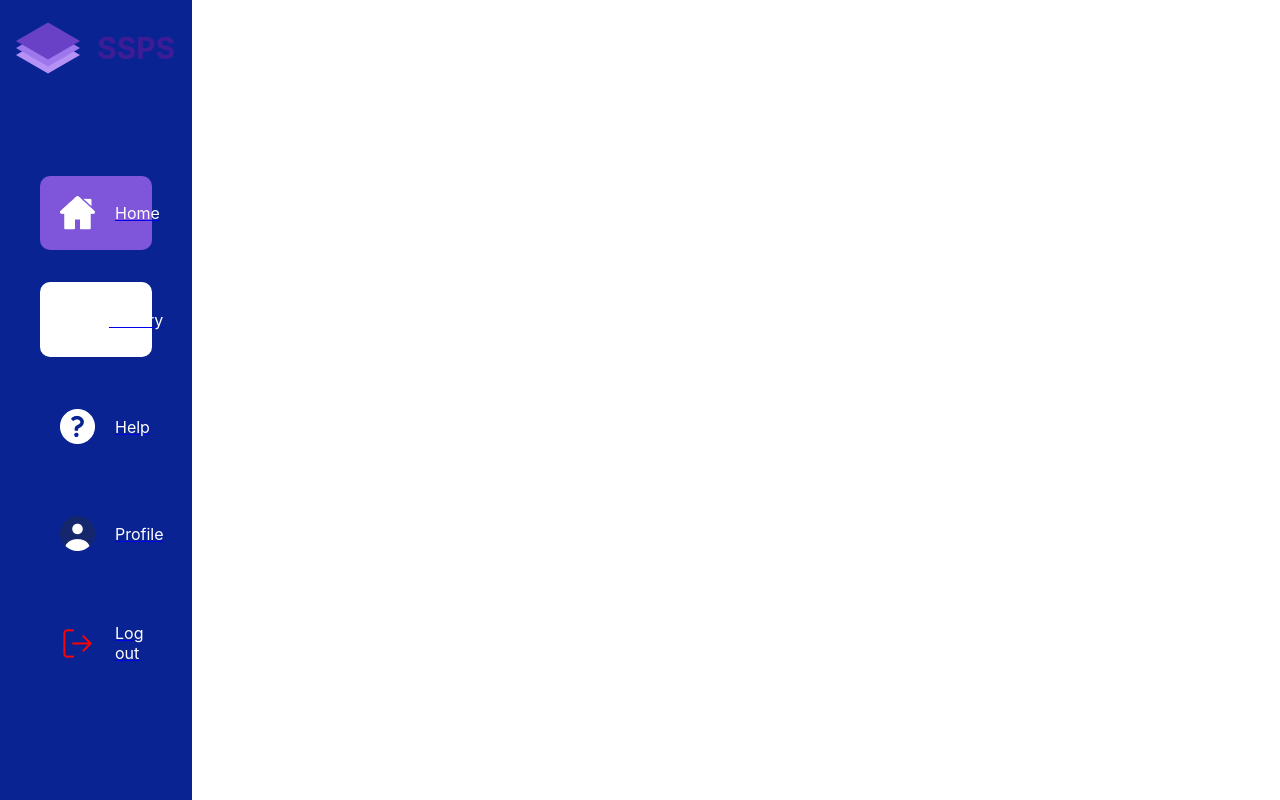
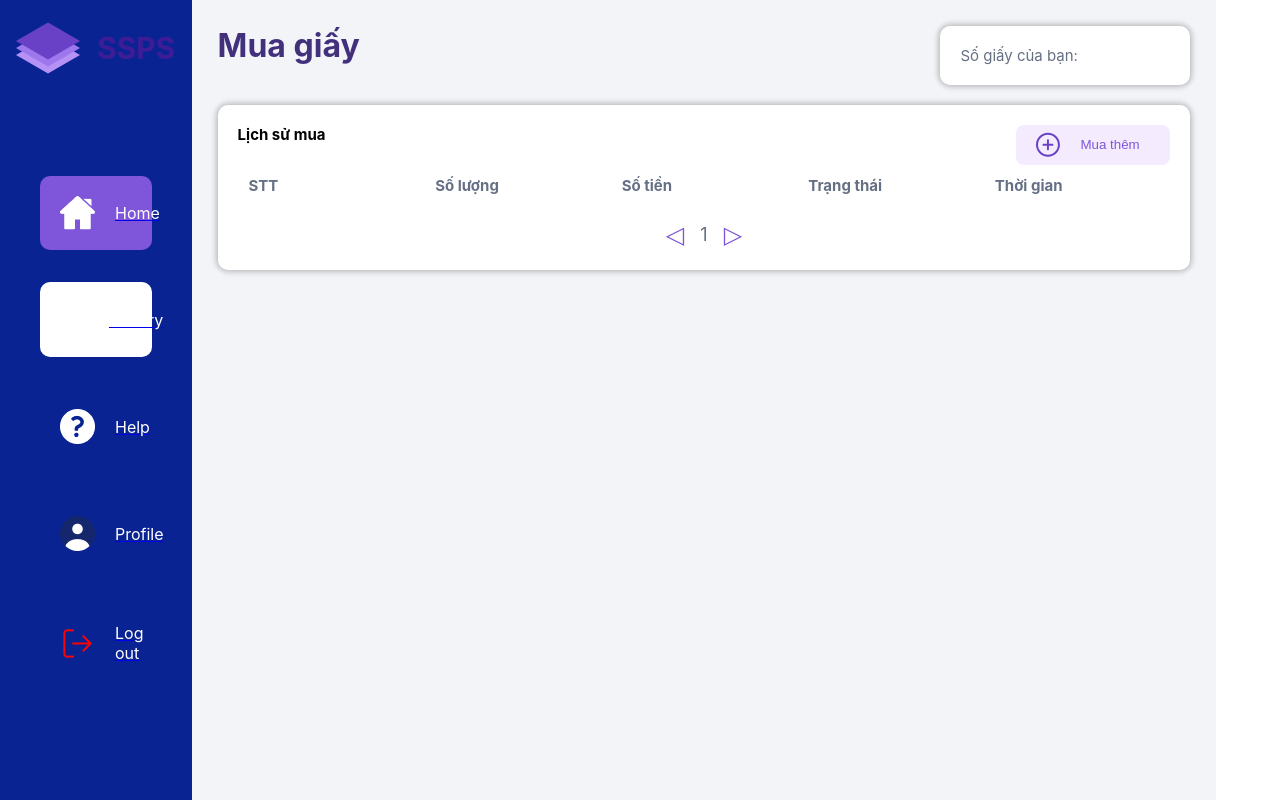
Before and after one commit to ShunPeng1/Multi-Disciplinary-Project, a React (Create React App) app in the folder WebApplication/yolohome-client/: page /history in a window 1280 px wide. Built offline with nearby package versions, Linux system fonts and the light colour scheme.

Commit message:
feat: History Page
feat: History Page

```diff
--- a/WebApplication/yolohome-client/src/App.jsx
+++ b/WebApplication/yolohome-client/src/App.jsx
@@ -1,18 +1,20 @@
-// App.js
-import React from 'react';
+// import { useState } from "react";
+import { BrowserRouter as Router, Route, Routes, useLocation } from "react-router-dom";
+// import { Home, BuyPaper, History, Print, Profile, Login, PrintConfig } from "./Pages";
+import "./App.css";
 import { useEffect, useState } from "react";
-import { BrowserRouter as Router, Routes, Route, useLocation } from 'react-router-dom'; // Remove Switch
-import Login from './pages/Login';
-import Register from './pages/Register'; // Update import
-import Dashboard from './pages/Dashboard';
 import NavBar  from "./components/NavBar";
-// import DefaultLayout from './components/layouts/DefaultLayout';
+import Login from "./pages/Login";
+import Dashboard from "./pages/Dashboard";
+import History from './pages/History';
+import Register from "./pages/Register";
+
 const MaybeShowNavbar = ({children}) => {
   const location = useLocation();
   const [showNavbar, setShowNavbar] = useState(false);
 
   useEffect(() => {
-    if (location.pathname === '/' || location.pathname === '/register' || location.pathname === '/PrintConfig') {
+    if (location.pathname === '/' || location.pathname === '/Print' || location.pathname === '/PrintConfig') {
       setShowNavbar(false);
     }
     else {
@@ -24,24 +26,30 @@ const MaybeShowNavbar = ({children}) => {
     <div>{showNavbar && children}</div>
   )
 }
+
 function App() {
+  // const [count, setCount] = useState(0);
+
+
   return (
     <Router>
       <div className="App">
         <MaybeShowNavbar>
           <NavBar/>
         </MaybeShowNavbar>
-        <div className='content'>
+        <div className="content">
           <Routes>
-            <Route path="/" element={<Login></Login>} />
-            <Route path="/register" element={<Register></Register>} />
-            <Route path="/dashboard" element={<Dashboard></Dashboard>} />
+            <Route exact path="/" element={<Login />} />
+            <Route path="/dashboard" element={<Dashboard />} />
+            {/* <Route path="/BuyPaper" element={<BuyPaper paperHistoryItems = {paperHistoryItems} updatePaperHistoryItems = {updatePaperHistoryItems} pageNumber = {page} updatePageNumber = {updatePage} />} /> */}
+            <Route path="/history" element={<History/>} />
+            {/* <Route path="/Print" element={<Print />} /> */}
+            {/* <Route path="/Profile" element={<Profile image={image} handleImageChange={handleImageChange} printTimes={printTimes} page={page} waiting={countPrintStatusWait}/>} /> */}
+            <Route path="/register" element={<Register/>} />
           </Routes>
         </div>
       </div>
-
     </Router>
   );
 }
-
 export default App;
--- a/WebApplication/yolohome-client/src/pages/Dashboard/Dashboard.css
+++ b/WebApplication/yolohome-client/src/pages/Dashboard/Dashboard.css
@@ -7,33 +7,33 @@
 }
 
 
-  .home   .contentSection {
+.contentSection {
   flex-grow: 1;
   width: 100%;
   padding: 2.5% 2.5% 0 2.5%;
   background-color: #F2F4F7;
 }
 
-  .home   .specialWelcome {
+.specialWelcome {
   color: #42307D;
   font-size: 2em;
   font-weight: bold;
   margin-bottom: 5px;
 }
 
-  .home .goodluck {
+.goodluck {
   color: #6941C6;
   margin-bottom: 15px;
 }
 
-  .home  .importantView {
+.importantView {
   display: flex;
   flex-direction: row;
   align-items: center;
   justify-content: center;
 }
 
-  .home  .viewItem {
+.viewItem {
   display: flex;
   flex-direction: row;
   align-items: center;
@@ -45,21 +45,21 @@
   box-shadow: 5px 5px 4px rgba(0, 0, 0, 0.1);
 }
 
-  .home  .viewItem:last-child {
+.viewItem:last-child {
   margin-right: 0;
 }
 
-  .home  .viewImg {
+.viewImg {
   background-color: #F4EBFF;
   padding: 20px;
   border-radius: 10px;
 }
 
-  .home   .data {
+.data {
   margin-left: auto;
 }
 
-  .home   .value {
+.value {
   color: #6941C6;
   font-weight: bold;
   font-size: 2em;
@@ -67,11 +67,11 @@
   text-align: right;
 }
 
-  .home  .description {
+.description {
   color: #6941C6;
 }
 
-  .home  .waitingLog {
+.waitingLog {
   display: flex;
   flex-direction: column;
   margin-top: 20px;
@@ -80,7 +80,7 @@
   border-radius: 10px;
 }
 
-  .home  .waitP {
+.waitP {
   font-weight: bold;
   margin-bottom: 10px;
 }
--- /dev/null
+++ b/WebApplication/yolohome-client/src/pages/History/History.css
@@ -0,0 +1,123 @@
+.buypaper {
+    display: flex;
+    width: 100%;
+    min-height: 100vh;
+    max-height: 100%;
+    flex-direction: column;
+}
+
+.table {
+    width: 100%;
+
+}
+
+.buyLog {
+    display: flex;
+    flex-direction: column;
+    margin-top: 20px;
+    background-color: white;
+    padding: 20px;
+    border-radius: 10px;
+    color: rgba(102,112,133,1);
+    font-size: 15px;
+    box-shadow: 0 -4px 4px 0px rgba(0, 0, 0, 0.1),
+              4px 0 4px 0 rgba(0, 0, 0, 0.1),
+              0 4px 4px 0 rgba(0, 0, 0, 0.1),
+              -4px 0 4px 0 rgba(0, 0, 0, 0.1);
+}
+
+.buyHeader {
+    text-align: left;
+    z-index: 1;
+}
+
+table {
+    margin: 10px;
+    border-collapse: collapse;
+}
+
+th {
+    width: 20%;
+    padding-bottom: 15px;
+}
+
+td{
+    width: 20%;
+    padding-top: 25px;
+    padding-bottom: 25px;
+    border-top: 1px solid rgba(102,112,133,1);
+}
+
+.title {
+    display: flex;
+    flex-direction: row;
+    height: 40px;
+}
+
+
+.boxTitle {
+    color: #000;
+    font-weight: bold;
+}
+
+.pagination {
+    display: flex;
+    justify-content: center;
+    align-items: center;
+}
+
+.pagination button {
+    font-size: 1.6em;
+    color: #7F56D9;
+    background-color: white;
+    margin: 0 10px;
+    border: none;
+}
+
+.pagination span {
+    font-size: 1.2em;
+}
+
+.titleContainer{
+    display: flex;
+    flex-direction: row;
+}
+
+.paperLeft{
+    display: flex;
+    flex-direction: row;
+    width: 250px;
+    align-items: center;
+    margin: auto 0 auto auto;
+}
+
+.paperTitle{
+    padding-right: 50px;
+}
+.add{
+    display: flex;
+    flex-direction: row;
+}
+
+.addButton{
+    display: flex;
+    align-items: center;
+    margin: auto 0 auto auto;
+    width: 154px;
+    height: 40px;
+    border-radius: 8px;
+    padding: 20px;
+    border: none;
+    cursor: pointer;
+    background-color: #F4EBFF;
+}
+
+.addItem{
+    display: flex;
+    padding-right: 20px;
+}
+
+.addItem:last-child {
+    color: #7F56D9;
+    padding: 20px 0px;
+}
--- /dev/null
+++ b/WebApplication/yolohome-client/src/pages/History/index.jsx
@@ -0,0 +1,129 @@
+import "./History.css";
+// import {Header, Footer, PaperLog, AddPaperModal, Modal} from "../../components";
+import { useState, useEffect  } from "react";
+
+const History = (props) => {
+  const { paperHistoryItems , updatePaperHistoryItems, pageNumber, updatePageNumber } = props;
+  const [addModal, setAddModal] = useState(false)
+  const [isModalOpen, setIsModalOpen] = useState(false);
+  const [addValue, setAddValue] = useState(0);
+
+  const [currentPage, setCurrentPage] = useState(1);
+  const [itemsPerPage, setItemsPerPage] = useState(5);
+
+  const indexOfLastItem = currentPage * itemsPerPage;
+  const indexOfFirstItem = indexOfLastItem - itemsPerPage;
+//   const currentItems = paperHistoryItems.slice(indexOfFirstItem, indexOfLastItem);
+
+//   useEffect(() => {
+//     setCurrentPage(1); // Reset current page when items change
+//   }, [paperHistoryItems]);
+
+//   const handleCloseModal = () => {
+//     setAddModal(false);
+//   };
+
+//   const handleConfirmModal = (value) => {
+//     setAddValue(Number(value));
+//     setAddModal(false);
+//     setIsModalOpen(true);
+//   }
+
+//   const handleCloseModalOpen = () => {
+//     setIsModalOpen(false);
+//   };
+
+//   const handleConfirmModalOpen = () => {
+//     updatePageNumber(prev => prev + addValue);
+//     const now = new Date();
+//     const hours = now.getHours();
+//     const minutes = now.getMinutes();
+//     const yyyy = now.getFullYear();
+//     let mm = now.getMonth() + 1; // Months start at 0!
+//     let dd = now.getDate();
+
+//     if (dd < 10) dd = '0' + dd;
+//     if (mm < 10) mm = '0' + mm;
+
+//     const formattedToday = dd + '/' + mm + '/' + yyyy;
+//     const newObj = {
+//       quantity: addValue, cost: (addValue*1000).toLocaleString("de-DE") + " VND", buyStatus: "Đang thanh toán", time: hours + ":" + minutes + ", " + formattedToday
+//     }
+
+//     const newArray = paperHistoryItems;
+//     newArray.unshift(newObj);
+//     updatePaperHistoryItems(newArray);
+//     setIsModalOpen(false);
+//   }
+
+
+  return (
+
+    <div className="buypaper">
+      {/* <Header/> */}
+        <div className="contentSection">
+            <div className="titleContainer">
+              <span className="welcome">
+                <p className="specialWelcome">Mua giấy</p>
+              </span>
+              <div className="paperLeft buyLog">
+                <span className="paperTitle">Số giấy của bạn:</span>
+                <span className="paperNumber">{pageNumber}</span>
+              </div>
+            </div>
+          <div className="buyLog">
+            <div className="title">
+              <span className="boxTitle">Lịch sử mua</span>
+                <button className=" addButton" id="main" onClick={() => setAddModal(true)}>
+                  <img src="./Images/plus.circle.svg" className="addItem" alt="Add Icon" />
+                  <p className="addItem">Mua thêm</p>
+                </button>
+            </div>
+            <table className="table">
+              <thead>
+                <tr className="buyHeader">
+                  <th>STT</th>
+                  <th>Số lượng</th>
+                  <th>Số tiền</th>
+                  <th>Trạng thái</th>
+                  <th>Thời gian</th>
+                </tr>
+              </thead>
+              {/* <tbody>
+                {currentItems.map((buyPaperInfo, i) => (
+                  <PaperLog key={i} id={i + indexOfFirstItem} buyInfo={buyPaperInfo} />
+                ))}
+              </tbody> */}
+            </table>
+
+            {/* Pagination controls */}
+            <div className="pagination">
+              <button
+                onClick={() => setCurrentPage(currentPage - 1)}
+                disabled={currentPage === 1}
+              >
+                &#9665;
+              </button>
+              <span>{currentPage}</span>
+              <button
+                onClick={() => setCurrentPage(currentPage + 1)}
+                // disabled={indexOfLastItem >= paperHistoryItems.length}
+              >
+                &#9655;
+              </button>
+            </div>
+
+          </div>
+          {/* {addModal &&
+          <AddPaperModal onConfirm={handleConfirmModal} onClose={handleCloseModal}/>}
+
+          {isModalOpen &&
+          <Modal onConfirm={handleConfirmModalOpen} onClose={handleCloseModalOpen}
+          modalTitle={`Xác nhận huỷ đăng ký`} modalMessage={`Khi bấm "Đồng ý", hệ thống sẽ tự động trừ tiền của bạn trên BKPay.`}/>} */}
+        </div>
+      {/* <Footer/> */}
+    </div>
+  );
+};
+
+export default History;
```
Also changed, not shown: WebApplication/yolohome-client/src/pages/Dashboard/index.jsx (+3 -14 lines). Lines whose indentation alone changed are shown as unchanged.
